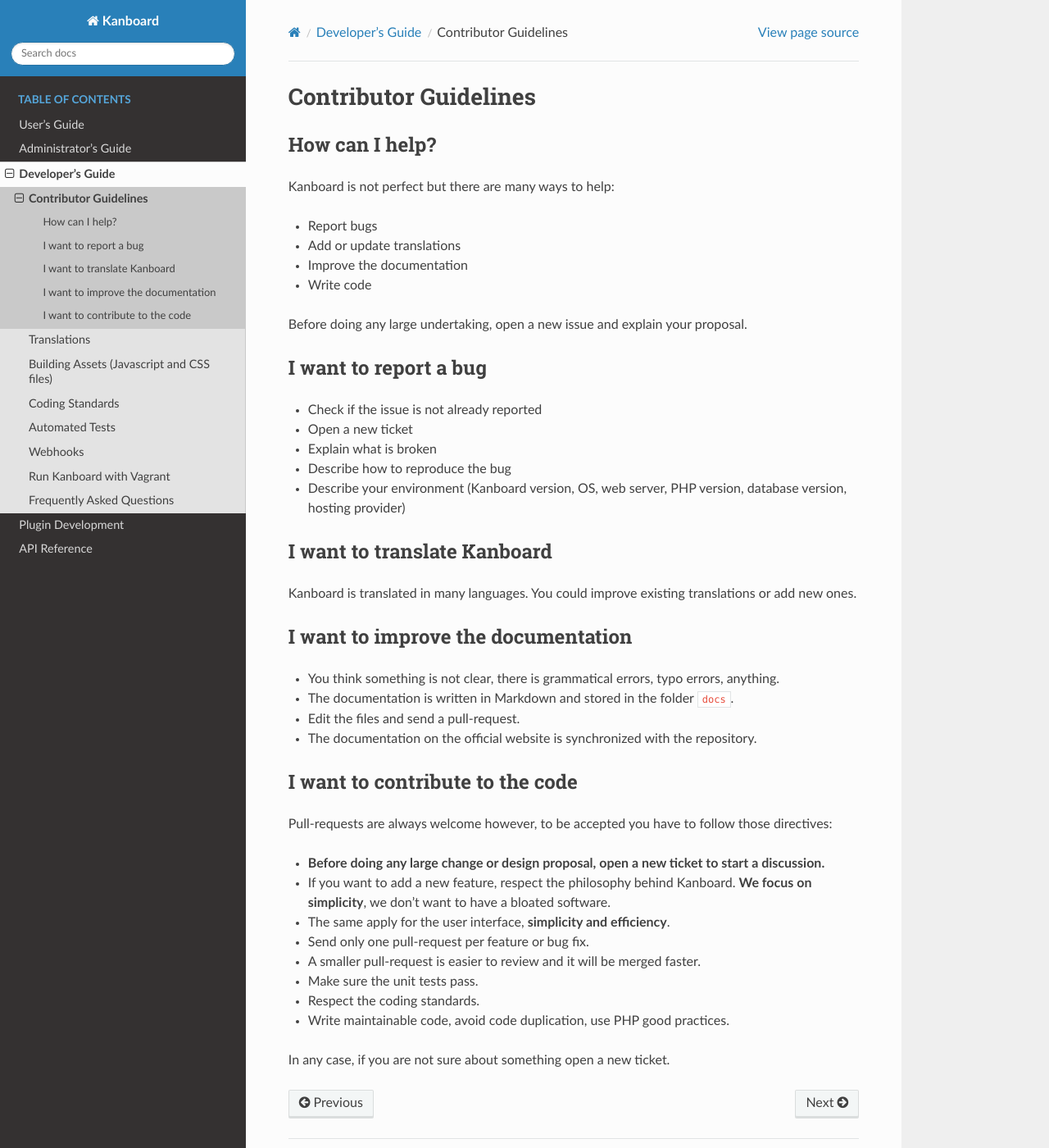
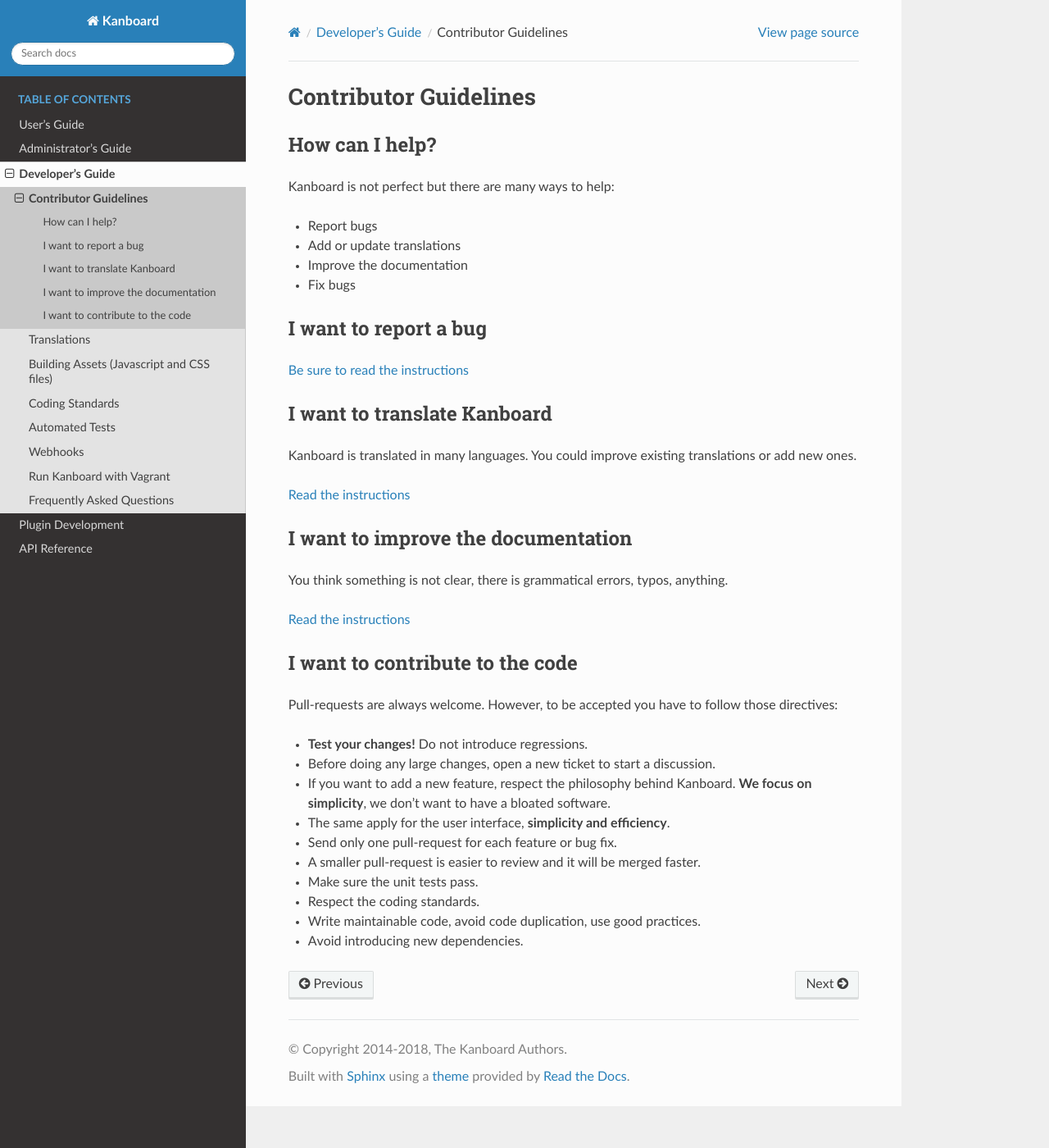
Before and after one commit to kanboard/documentation, a Sphinx documentation site: the page built from source/developer_guide/contributing.rst, in a window 1280 px wide and 1400 px high. Shown: the whole window at 82% size. Built offline with Sphinx 7.4.7 and the Read the Docs theme 2.0.0, drawn with Linux system fonts in a browser that asks for light colours.

Commit message:
Update contributor guide

```diff
--- a/source/developer_guide/contributing.rst
+++ b/source/developer_guide/contributing.rst
@@ -9,20 +9,12 @@
 -  Report bugs
 -  Add or update translations
 -  Improve the documentation
--  Write code
-
-Before doing any large undertaking, open a new issue and explain your
-proposal.
+-  Fix bugs
 
 I want to report a bug
 ----------------------
 
--  Check if the issue is not already reported
--  Open a new ticket
--  Explain what is broken
--  Describe how to reproduce the bug
--  Describe your environment (Kanboard version, OS, web server, PHP
-   version, database version, hosting provider)
+:ref:`Be sure to read the instructions <bug-report>`
 
 I want to translate Kanboard
 ----------------------------
@@ -30,34 +22,30 @@
 Kanboard is translated in many languages.
 You could improve existing translations or add new ones.
 
+:ref:`Read the instructions <update-translations>`
+
 I want to improve the documentation
 -----------------------------------
 
--  You think something is not clear, there is grammatical errors, typo
-   errors, anything.
--  The documentation is written in Markdown and stored in the folder
-   ``docs``.
--  Edit the files and send a pull-request.
--  The documentation on the official website is synchronized with the
-   repository.
+You think something is not clear, there is grammatical errors, typos, anything.
+
+:ref:`Read the instructions <update-docs>`
 
 I want to contribute to the code
 --------------------------------
 
-Pull-requests are always welcome however, to be accepted you have to
+Pull-requests are always welcome. However, to be accepted you have to
 follow those directives:
 
--  **Before doing any large change or design proposal, open a new ticket
-   to start a discussion.**
+-  **Test your changes!** Do not introduce regressions.
+-  Before doing any large changes, open a new ticket to start a discussion.
 -  If you want to add a new feature, respect the philosophy behind
    Kanboard. **We focus on simplicity**, we don’t want to have a bloated
    software.
 -  The same apply for the user interface, **simplicity and efficiency**.
--  Send only one pull-request per feature or bug fix.
+-  Send only one pull-request for each feature or bug fix.
 -  A smaller pull-request is easier to review and it will be merged faster.
 -  Make sure the unit tests pass.
 -  Respect the coding standards.
--  Write maintainable code, avoid code duplication, use PHP good
-   practices.
-
-In any case, if you are not sure about something open a new ticket.
+-  Write maintainable code, avoid code duplication, use good practices.
+-  Avoid introducing new dependencies.
--- a/source/developer_guide/faq.rst
+++ b/source/developer_guide/faq.rst
@@ -30,6 +30,8 @@
 - Bug triage takes a lot of time.
 - If you have a question or if you need help, go to the `forum <https://github.com/kanboard/forum/issues>`_.
 
+.. _bug-report:
+
 How to make a bug report?
 -------------------------
 
@@ -56,6 +58,8 @@
 ---------------------------------------
 
 Follow these instructions: `<https://github.com/kanboard/website#how-to-add-a-new-plugin-to-the-list>`_
+
+.. _update-docs:
 
 How to update this documentation?
 ---------------------------------
--- a/source/developer_guide/translations.rst
+++ b/source/developer_guide/translations.rst
@@ -1,5 +1,7 @@
 Translations
 ============
+
+.. _update-translations:
 
 How to translate Kanboard to a new language?
 --------------------------------------------
```
